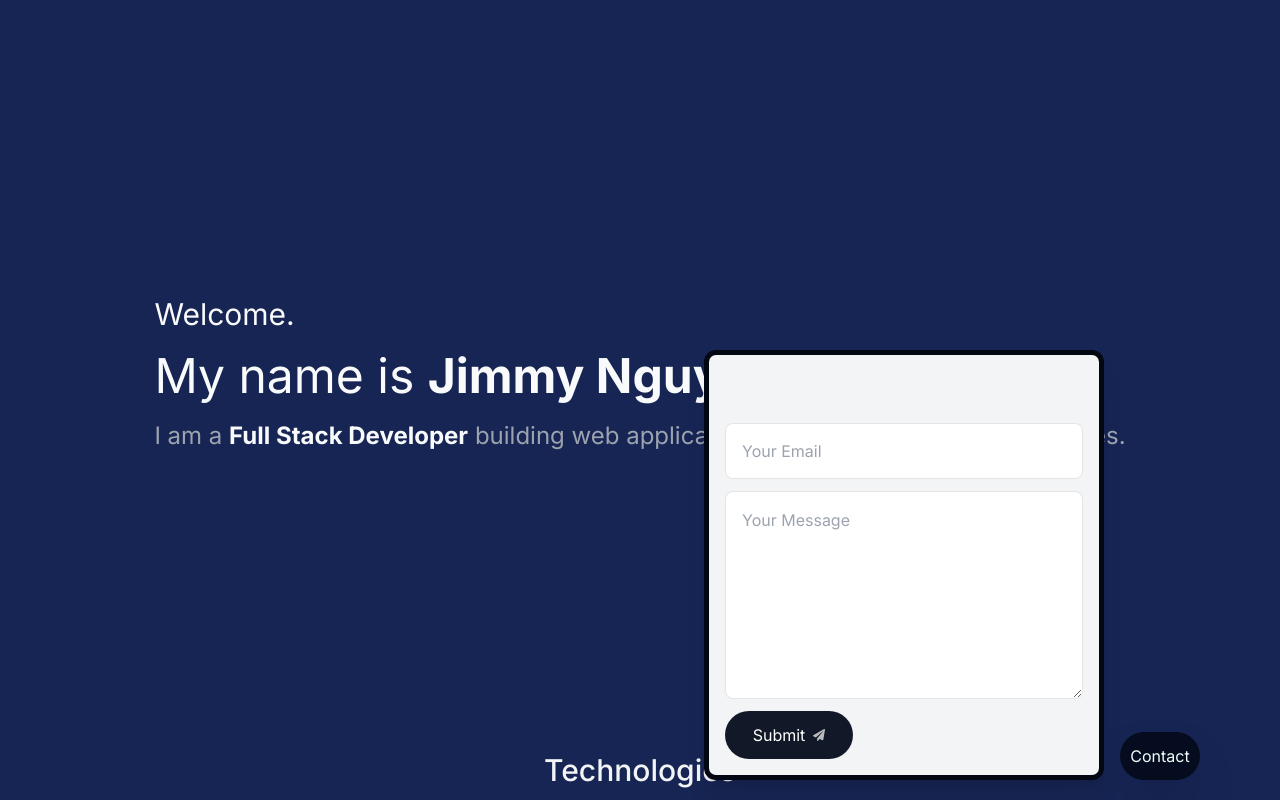
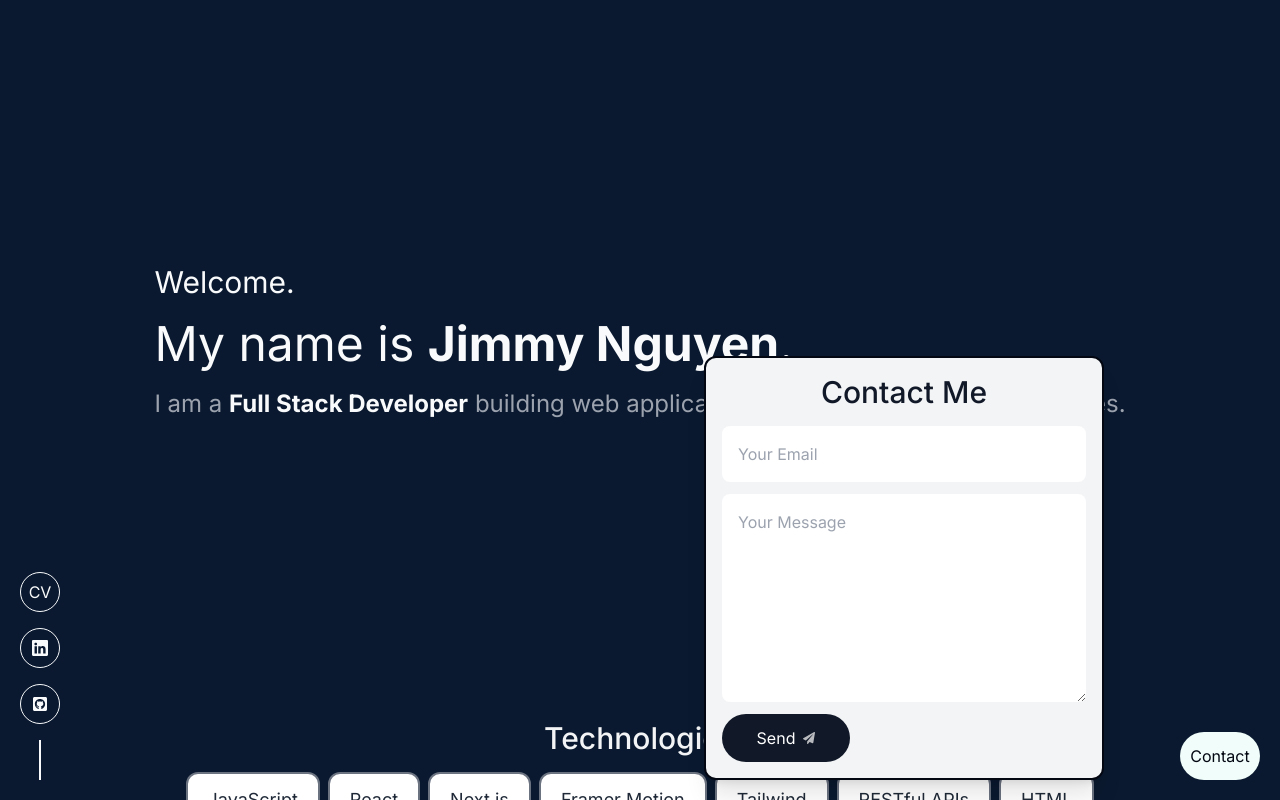
Before and after one commit to NguyenVBRC/next-portfolio, a Next.js app: page / in a window 1280 px wide. Both pictures are taken after a click on the button "Contact". Shown: the top 800 px of the page. Built offline with nearby package versions, Linux system fonts and the light colour scheme; no server answers.

Commit message:
Styling and Colors

```diff
--- a/app/layout.tsx
+++ b/app/layout.tsx
@@ -15,13 +15,11 @@ export const metadata = {
 };
 
 export default function RootLayout({ children }: { children: React.ReactNode }) {
-  const baseStyling = "relative bg-blue-950 pt-28";
-
-  const mobileStyling = "sm:pt-36";
+  const baseStyling = "pt-28";
 
   return (
     <html lang="en" className="!scroll-smooth">
-      <body className={`${inter.className} ${baseStyling} ${mobileStyling}`}>
+      <body className={`${inter.className} bg-[#0a192f] ${baseStyling}`}>
         <ActiveSectionContextProvider>
           {/* <Navigation /> */}
           {children}
--- a/app/page.tsx
+++ b/app/page.tsx
@@ -2,6 +2,7 @@ import Introduction from "@/components/content/Introduction";
 import Technologies from "@/components/content/Technologies";
 import Experience from "@/components/content/Experience";
 import ContactBtn from "@/components/buttons/ContactBtn";
+import SocialsBtn from "@/components/buttons/SocialsBtn";
 
 export default function Home() {
   return (
@@ -11,6 +12,7 @@ export default function Home() {
       <Technologies />
       <Experience />
       <ContactBtn />
+      <SocialsBtn />
     </main>
   );
 }
--- a/components/buttons/ContactBtn.tsx
+++ b/components/buttons/ContactBtn.tsx
@@ -13,10 +13,7 @@ export default function ContactBtn() {
   return (
     <div className="flex flex-col items-center justify-center z-40">
       {showContact && <Contact />}
-      <button
-        className="fixed bottom-5 right-20 text-teal-50 bg-gray-950 w-[5rem] h-[3rem] bg-opacity-80 backdrop-blur-[0.5rem] border-opacity-40 shadow-2xl rounded-full flex items-center justify-center hover:scale-[1.15] active:scale-105 transition-all dark:bg-teal-50 dark:border-slate-950 dark:border-2 dark:text-gray-950"
-        onClick={handleClick}
-      >
+      <button className="fixed bottom-5 right-5 bg-teal-50 text-gray-950 w-[5rem] h-[3rem] rounded-full items-center justify-center hover:scale-[1.15] active:scale-105" onClick={handleClick}>
         Contact
       </button>
     </div>
--- a/components/buttons/SocialsBtn.tsx
+++ b/components/buttons/SocialsBtn.tsx
@@ -13,29 +13,23 @@ import { useActiveSectionContext } from "@/context/active-section-context";
 const SocialsBtn = () => {
   const { setActiveSection, setTimeOfLastClick } = useActiveSectionContext();
 
-  const btnStyles =
-    "h-[40px] w-[40px] bg-white text-gray-700 flex justify-center items-center gap-2 rounded-full focus:scale-[1.15] hover:scale-[1.15] active:scale-105 transition cursor-pointer borderBlack";
+  const btnStyles = "h-[40px] w-[40px] border-[1px] border-slate-50 text-gray-50 flex justify-center items-center gap-2 rounded-full focus:scale-[1.15] hover:scale-[1.15] cursor-pointer";
 
   return (
-    <motion.div className="flex flex-row justify-center gap-2 mt-5 pt-5 border-t">
+    <div className="relative">
+      <motion.div className="fixed left-5 bottom-5 flex flex-col justify-center items-center gap-4">
         <a className={btnStyles} href="/resume.pdf" download>
           CV
         </a>
-      <a
-        className={btnStyles}
-        href="https://www.linkedin.com/in/jimmynguyendev/"
-        target="_blank"
-      >
+        <a className={btnStyles} href="https://www.linkedin.com/in/jimmynguyendev/" target="_blank">
           <BsLinkedin />
         </a>
-      <a
-        className={btnStyles}
-        href="https://github.com/NguyenVBRC"
-        target="_blank"
-      >
+        <a className={btnStyles} href="https://github.com/NguyenVBRC" target="_blank">
           <FaGithubSquare />
         </a>
+        <div className="h-[40px] border-[1px] border-slate-50"></div>
       </motion.div>
+    </div>
   );
 };
 
--- a/components/buttons/SubmitBtn.tsx
+++ b/components/buttons/SubmitBtn.tsx
@@ -15,8 +15,8 @@ export default function SubmitBtn() {
         <div className="h-5 w-5 animate-spin rounded-full border-b-2 border-white"></div>
       ) : (
         <>
-          Submit{" "}
-          <FaPaperPlane className="text-xs opacity-70 transition-all group-hover:translate-x-1 group-hover:-translate-y-1" />{" "}
+          Send
+          <FaPaperPlane className="text-xs opacity-70 transition-all group-hover:translate-x-1 group-hover:-translate-y-1" />
         </>
       )}
     </button>
--- a/components/content/Contact.tsx
+++ b/components/content/Contact.tsx
@@ -10,7 +10,7 @@ import toast from "react-hot-toast";
 export default function Contact() {
   return (
     <motion.section
-      className="z-40 fixed bottom-[6rem] w-[90%] text-center border-[0.35rem] border-gray-950 shadow-xl rounded-xl p-[1rem] bg-gray-100 dark:bg-gray-950 dark:border-black/40 dark:border-teal-50 sm:bottom-5 sm:right-[11rem] sm:w-[25rem] sm:bottom-5"
+      className="z-40 fixed bottom-[6rem] w-[90%] text-center border-[0.15rem] border-gray-950 shadow-xl rounded-xl p-[1rem] bg-gray-100 sm:right-[11rem] sm:w-[25rem] sm:bottom-5"
       transition={{
         duration: 0.5,
         type: "spring",
@@ -19,9 +19,11 @@ export default function Contact() {
       initial={{ y: 100, opacity: 0.5 }}
       animate={{ y: 0, opacity: 1 }}
     >
-      <SectionHeading>Contact me</SectionHeading>
+      <SectionHeading>
+        <div className="text-gray-900">Contact me</div>
+      </SectionHeading>
       <form
-        className="flex flex-col dark:text-black"
+        className="flex flex-col"
         action={async (formData) => {
           const { data, error } = await sendEmail(formData);
 
@@ -33,21 +35,8 @@ export default function Contact() {
           toast.success("Email sent successfully!");
         }}
       >
-        <input
-          className="h-14 px-4 rounded-lg borderBlack dark:bg-white dark:bg-opacity-80 dark:focus:bg-opacity-100 transition-all dark:outline-none"
-          name="senderEmail"
-          type="email"
-          required
-          maxLength={500}
-          placeholder="Your Email"
-        />
-        <textarea
-          className="h-52 my-3 rounded-lg borderBlack p-4 dark:bg-white dark:bg-opacity-80 dark:focus:bg-opacity-100 transition-all dark:outline-none"
-          name="message"
-          placeholder="Your Message"
-          required
-          maxLength={5000}
-        />
+        <input className="h-14 px-4 rounded-lg" name="senderEmail" type="email" required maxLength={500} placeholder="Your Email" />
+        <textarea className="h-52 my-3 rounded-lg p-4" name="message" placeholder="Your Message" required maxLength={5000} />
         <SubmitBtn />
       </form>
     </motion.section>
--- a/components/content/Experience.tsx
+++ b/components/content/Experience.tsx
@@ -12,7 +12,7 @@ export default function Experience() {
   const { ref } = useSectionInView("Experience");
 
   return (
-    <section id="experience" ref={ref} className="scroll-mt-28 mb-28 xl:text-gray-50 text-gray-900 sm:mb-40">
+    <section id="experience" ref={ref} className="scroll-mt-28 mb-28 w-[80%] xl:text-gray-50 text-gray-900">
       <SectionHeading>My experience</SectionHeading>
       <VerticalTimeline>
         {experiencesData.map((item, index) => (
```
Also changed, not shown: 1 other file (tests, documents, lock files or other folders). Lines whose indentation alone changed are shown as unchanged.
